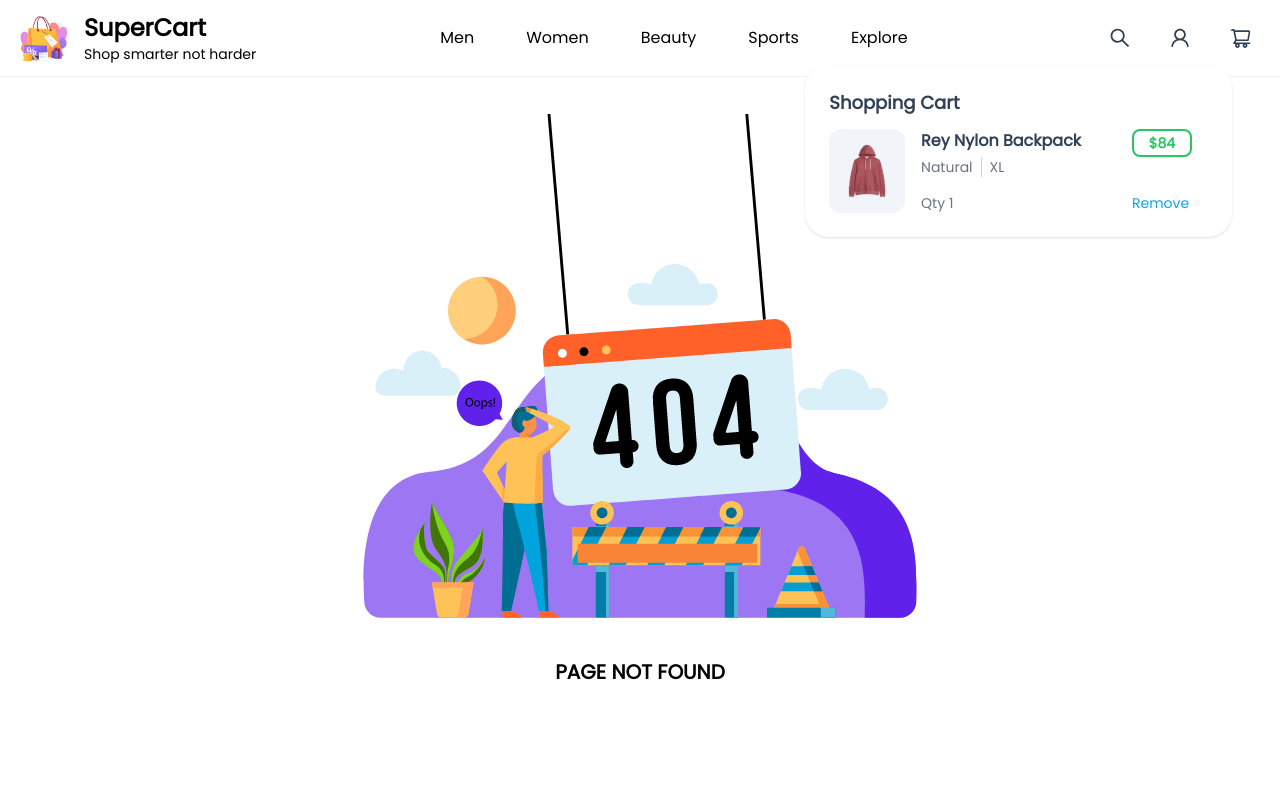
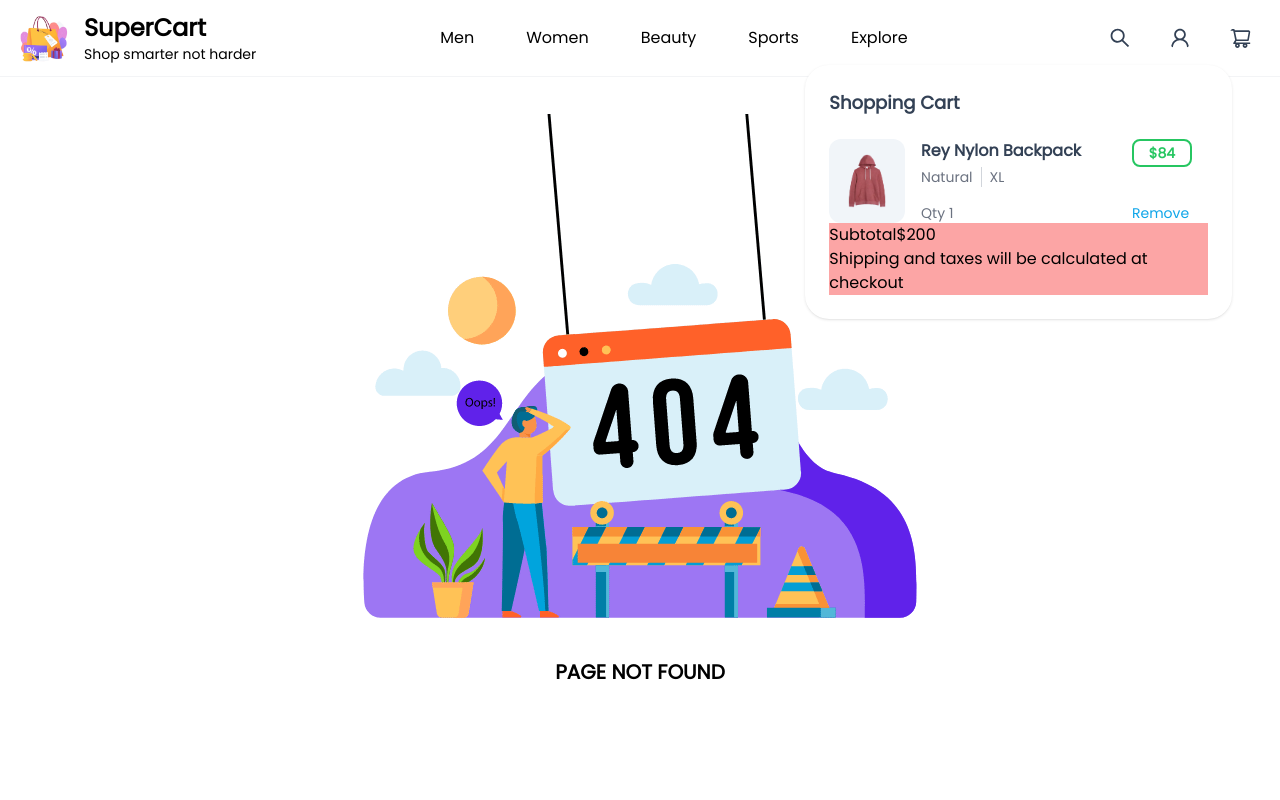
Before and after one commit to Muthoni77/supercart, a Next.js app: page / in a window 1280 px wide. Both pictures are taken after a click on the icon 1240 px from the left and 38 px from the top of the page. Shown: the top 800 px of the page. Built offline with nearby package versions, Linux system fonts and the light colour scheme.

Commit message:
sub totals fix

```diff
--- a/components/Cart/CartPreview.tsx
+++ b/components/Cart/CartPreview.tsx
@@ -1,13 +1,20 @@
 import React from "react";
 import CartItem from "./CartItem";
+import PriceDetails from "./priceDetails";
 
 const CartPreview = () => {
   return (
     <div className="w-1/3 bg-white fixed top-[65px] p-6 rounded-3xl  right-12 shadow z-[50]">
-      <div className="w-full">
-        <span className="text-lg font-bold text-[#334155]">Shopping Cart</span>
+      <div className="w-full flex flex-col space-y-3">
+        <span
+          className="text-lg font-bold text-[#334155] "
+          style={{ marginBottom: "10px" }}
+        >
+          Shopping Cart
+        </span>
         <CartItem />
       </div>
+      <PriceDetails />
     </div>
   );
 };
```
